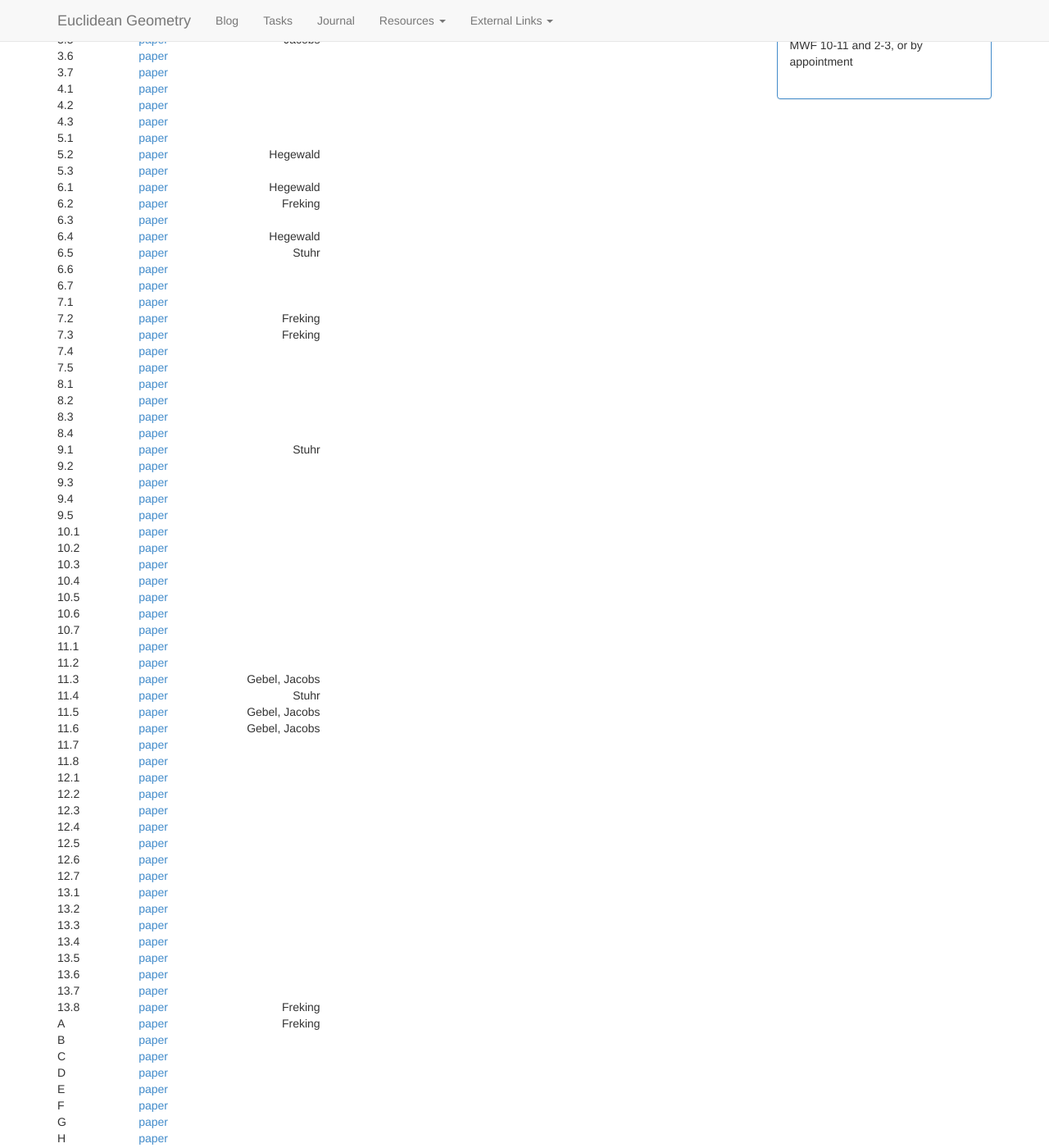
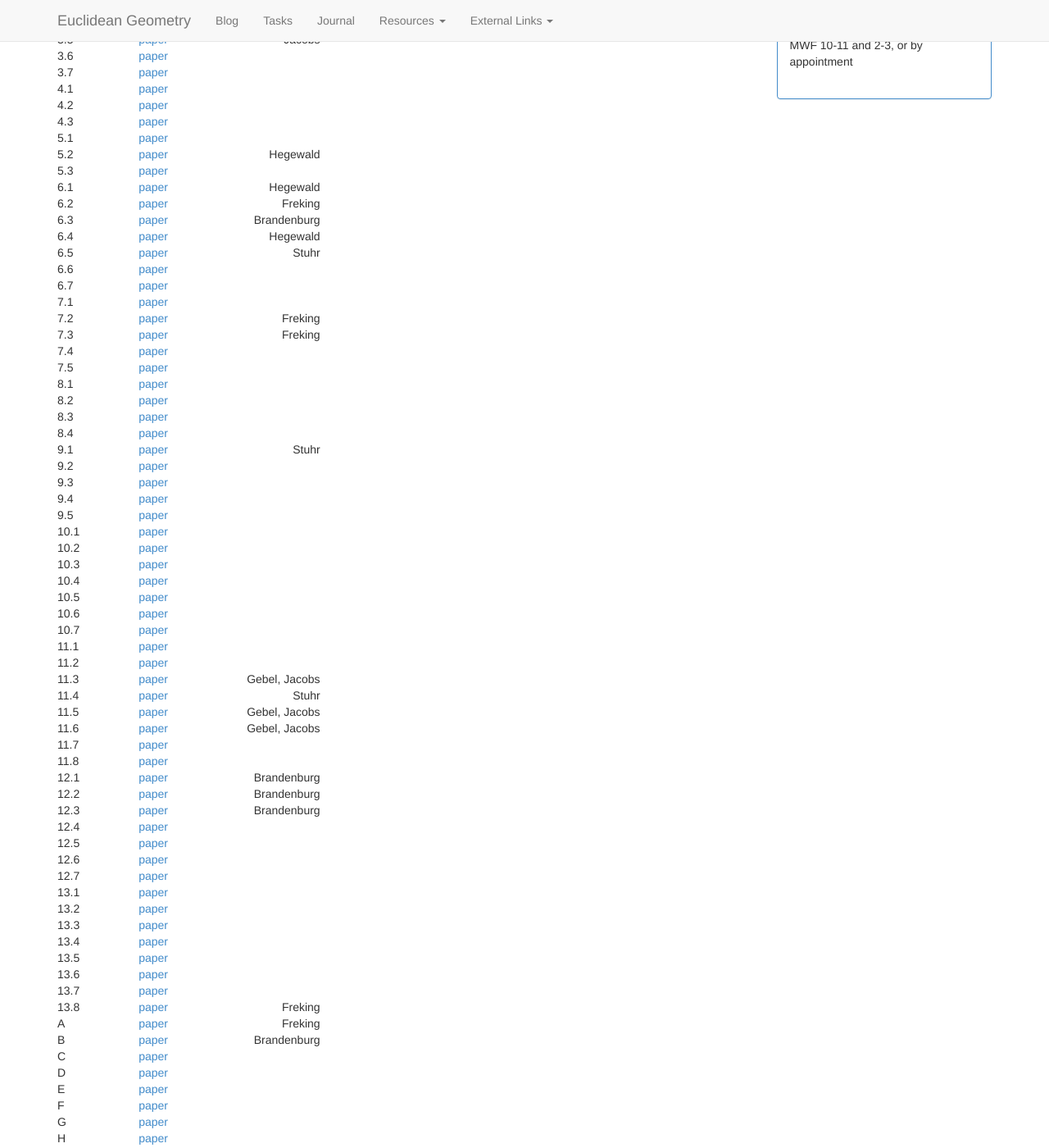
Before and after one commit to theronhitchman/euclidean-geometry, a Jekyll site: the page built from journal/2015S/index.md, in a window 1280 px wide and 1400 px high, scrolled down 565 px. Shown: the whole window at 82% size. Built offline with Jekyll 4.4.1, drawn with Linux system fonts in a browser that asks for light colours; nearby versions of some CDN libraries; some of the changed text lies outside the part shown.

Commit message:
added papers by Brandenburg

```diff
--- a/journal/2015S/index.md
+++ b/journal/2015S/index.md
@@ -11,7 +11,7 @@ title: Spring 2015 Paper Repository
 |               | <a href="{{site.baseurl}}/journal/2015S/hegewald-manternach-stuhr.pdf">paper</a> | Hegewald, Manternach, Stuhr  |
 | 1.2           | <a href="{{site.baseurl}}/journal/2015S/.pdf">paper</a> |                                              |
 | 1.3           | <a href="{{site.baseurl}}/journal/2015S/.pdf">paper</a> |                                              |
-| 1.4           | <a href="{{site.baseurl}}/journal/2015S/.pdf">paper</a> |                                              |
+| 1.4           | <a href="{{site.baseurl}}/journal/2015S/construction-rhombus.pdf">paper</a> |   Brandenburg            |
 | 1.5           | <a href="{{site.baseurl}}/journal/2015S/.pdf">paper</a> |                                              |
 | 1.6           | <a href="{{site.baseurl}}/journal/2015S/.pdf">paper</a> |                                              |
 | 1.7           | <a href="{{site.baseurl}}/journal/2015S/hegewald-theorem-rhombus.pdf">paper</a> | Hegewald             |
@@ -35,7 +35,7 @@ title: Spring 2015 Paper Repository
 | 5.3           | <a href="{{site.baseurl}}/journal/2015S/.pdf">paper</a> |                                              |
 | 6.1           | <a href="{{site.baseurl}}/journal/2015S/equliateral-triangles.pdf">paper</a> |    Hegewald             |
 | 6.2           | <a href="{{site.baseurl}}/journal/2015S/regular-rhombus.pdf">paper</a> |    Freking                    |
-| 6.3           | <a href="{{site.baseurl}}/journal/2015S/.pdf">paper</a> |                                              |
+| 6.3           | <a href="{{site.baseurl}}/journal/2015S/irregular-rhombus.pdf">paper</a> |       Brandenburg           |
 | 6.4           | <a href="{{site.baseurl}}/journal/2015S/equliateral-ptagons.pdf">paper</a> |  Hegewald                 |
 | 6.5           | <a href="{{site.baseurl}}/journal/2015S/stuhr-6-5.pdf">paper</a> |        Stuhr                        |
 | 6.6           | <a href="{{site.baseurl}}/journal/2015S/.pdf">paper</a> |                                              |
@@ -69,9 +69,9 @@ title: Spring 2015 Paper Repository
 | 11.6          | <a href="{{site.baseurl}}/journal/2015S/Jacobs-11-6.pdf">paper</a> |  Gebel, Jacobs                    |
 | 11.7          | <a href="{{site.baseurl}}/journal/2015S/.pdf">paper</a> |                                              |
 | 11.8          | <a href="{{site.baseurl}}/journal/2015S/.pdf">paper</a> |                                              |
-| 12.1          | <a href="{{site.baseurl}}/journal/2015S/.pdf">paper</a> |                                              |
-| 12.2          | <a href="{{site.baseurl}}/journal/2015S/.pdf">paper</a> |                                              |
-| 12.3          | <a href="{{site.baseurl}}/journal/2015S/.pdf">paper</a> |                                              |
+| 12.1          | <a href="{{site.baseurl}}/journal/2015S/incircle-construction.pdf">paper</a> |       Brandenburg       |
+| 12.2          | <a href="{{site.baseurl}}/journal/2015S/constructing-circumcircle.pdf">paper</a> |  Brandenburg        |
+| 12.3          | <a href="{{site.baseurl}}/journal/2015S/constructing-congruent-line.pdf">paper</a> |   Brandenburg     |
 | 12.4          | <a href="{{site.baseurl}}/journal/2015S/.pdf">paper</a> |                                              |
 | 12.5          | <a href="{{site.baseurl}}/journal/2015S/.pdf">paper</a> |                                              |
 | 12.6          | <a href="{{site.baseurl}}/journal/2015S/.pdf">paper</a> |                                              |
@@ -85,7 +85,7 @@ title: Spring 2015 Paper Repository
 | 13.7          | <a href="{{site.baseurl}}/journal/2015S/.pdf">paper</a> |                                              |
 | 13.8          | <a href="{{site.baseurl}}/journal/2015S/equal-content-construction.pdf">paper</a> |  Freking           |
 | A             | <a href="{{site.baseurl}}/journal/2015S/adjacent-angles-rhombus.pdf">paper</a> |   Freking             |
-| B             | <a href="{{site.baseurl}}/journal/2015S/.pdf">paper</a> |                                              |
+| B             | <a href="{{site.baseurl}}/journal/2015S/interior-angles-rhombus.pdf">paper</a> |        Brandenburg    |
 | C             | <a href="{{site.baseurl}}/journal/2015S/.pdf">paper</a> |                                              |
 | D             | <a href="{{site.baseurl}}/journal/2015S/.pdf">paper</a> |                                              |
 | E             | <a href="{{site.baseurl}}/journal/2015S/.pdf">paper</a> |                                              |
@@ -94,7 +94,7 @@ title: Spring 2015 Paper Repository
 | H             | <a href="{{site.baseurl}}/journal/2015S/.pdf">paper</a> |                                              |
 | I             | <a href="{{site.baseurl}}/journal/2015S/.pdf">paper</a> |                                              |
 | J             | <a href="{{site.baseurl}}/journal/2015S/Jacobs-J.pdf">paper</a> |    Jacobs                            |
-| K             | <a href="{{site.baseurl}}/journal/2015S/.pdf">paper</a> |                                              |
+| K             | <a href="{{site.baseurl}}/journal/2015S/construction-rhombus.pdf">paper</a> |   Brandenburg            |
 | L             | <a href="{{site.baseurl}}/journal/2015S/.pdf">paper</a> |                                              |
 | M             | <a href="{{site.baseurl}}/journal/2015S/.pdf">paper</a> |                                              |
 | N             | <a href="{{site.baseurl}}/journal/2015S/.pdf">paper</a> |                                              |
```
Also changed, not shown: 7 other files.
